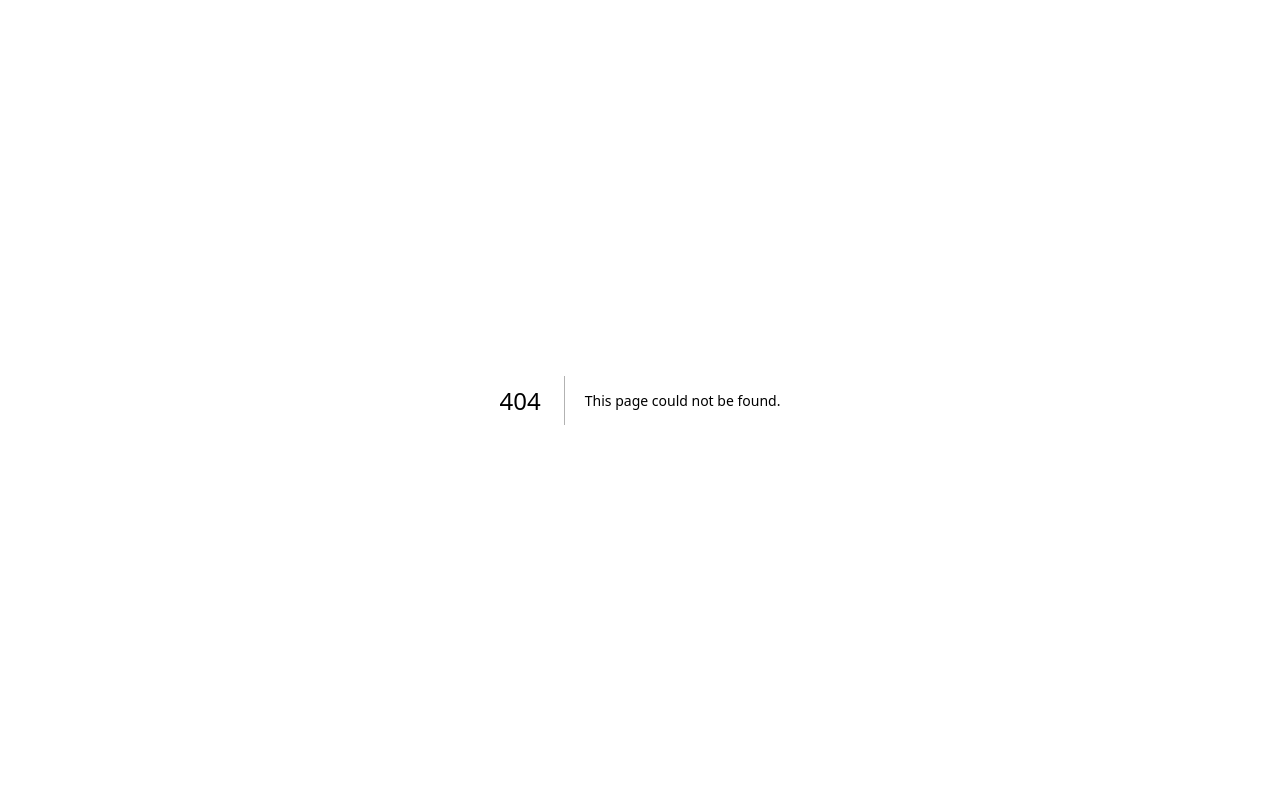
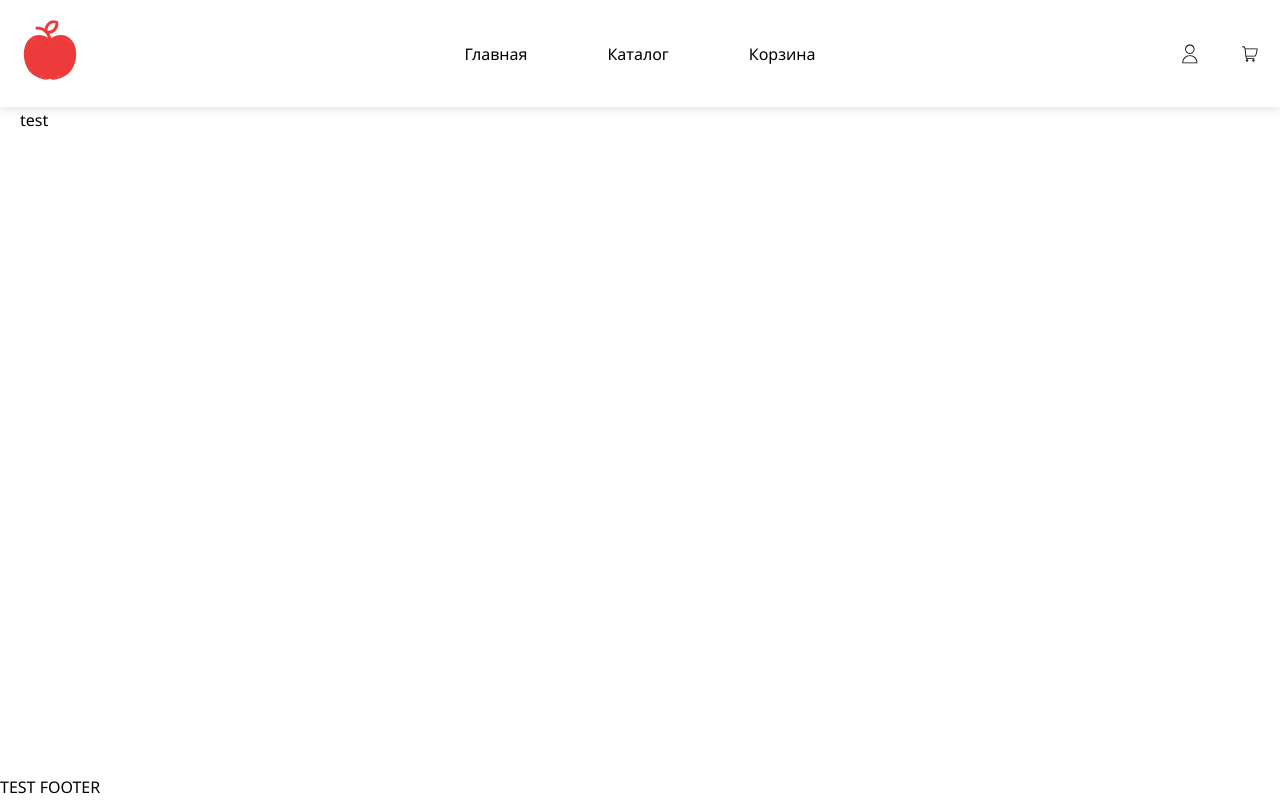
Before and after one commit to Yaolegol/frutostore_next, a Next.js app: page /catalog in a window 1280 px wide. Before the commit this address had no page. Built offline with nearby package versions, Linux system fonts and the light colour scheme.

Commit message:
Добавлена страница каталога

```diff
--- a/src/app/page.tsx
+++ b/src/app/catalog/page.tsx
@@ -1,14 +1,14 @@
 import { getServerLangData } from '@/helpers/lang/server';
-import { Home } from '@/modules/Home';
+import { Catalog } from '@/modules/Catalog';
 import { LangContextProvider } from '@/modules/Lang/provider';
 import { Layout } from '@/modules/Layout/components/Layout';
 import { Metadata, NextPage } from 'next';
 
 export const metadata: Metadata = {
-    title: 'Oleg Oleinik',
+    title: 'Fruits store catalog',
 };
 
-const HomePage: NextPage = async () => {
+const CatalogPage: NextPage = async () => {
     const { defaultLangOption, defaultLangText } = await getServerLangData();
 
     return (
@@ -17,10 +17,10 @@ const HomePage: NextPage = async () => {
             defaultLangText={defaultLangText}
         >
             <Layout>
-                <Home />
+                <Catalog />
             </Layout>
         </LangContextProvider>
     );
 };
 
-export default HomePage;
+export default CatalogPage;
--- /dev/null
+++ b/src/modules/Catalog/index.module.scss
@@ -0,0 +1,5 @@
+@import "@/styles/layout";
+
+.index {
+    @include layout-container;
+}
--- /dev/null
+++ b/src/modules/Catalog/index.tsx
@@ -0,0 +1,6 @@
+import { FC } from 'react';
+import style from './index.module.scss';
+
+export const Catalog: FC = () => {
+    return <div className={style.index}>test</div>;
+};
```
